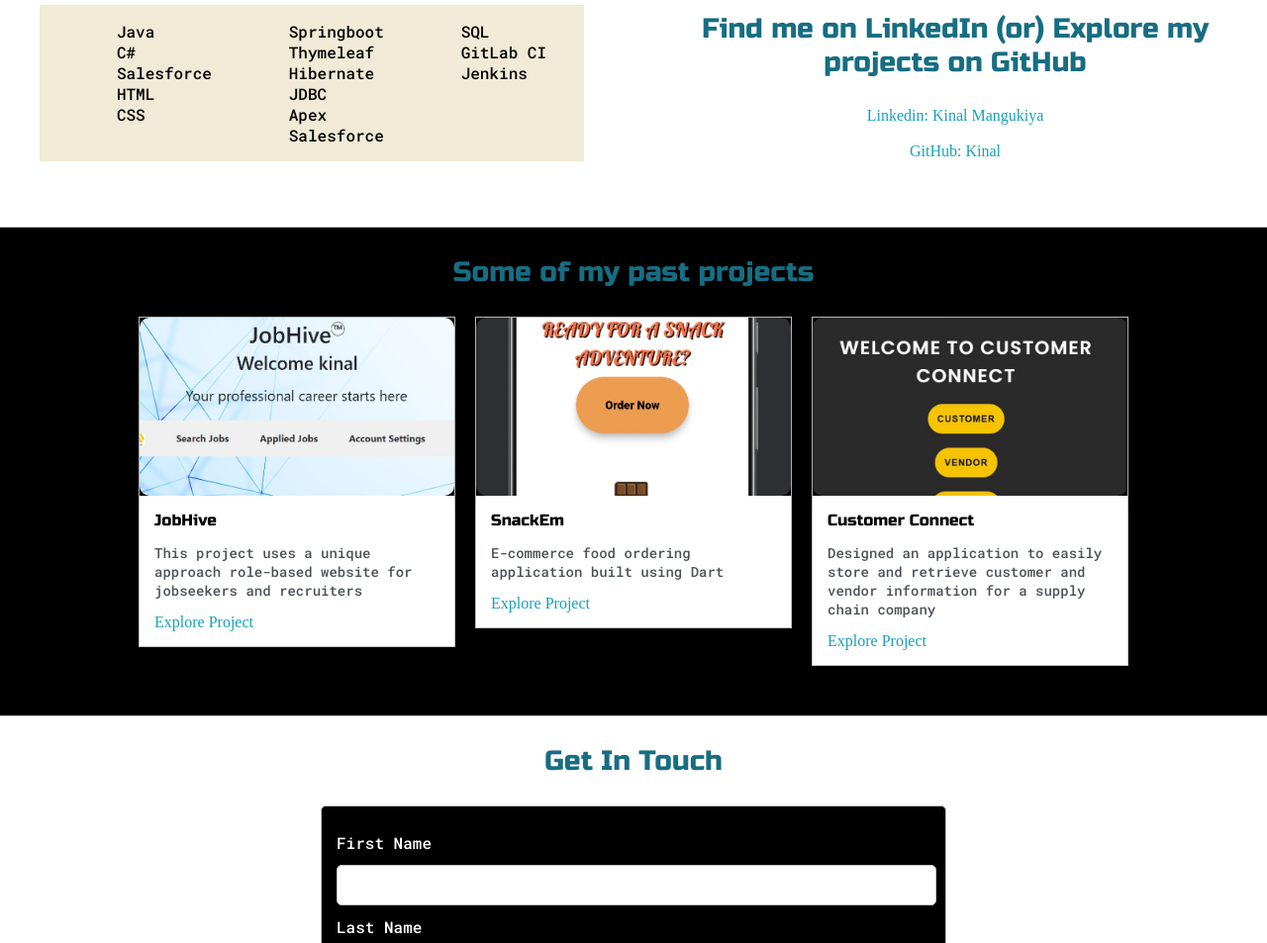
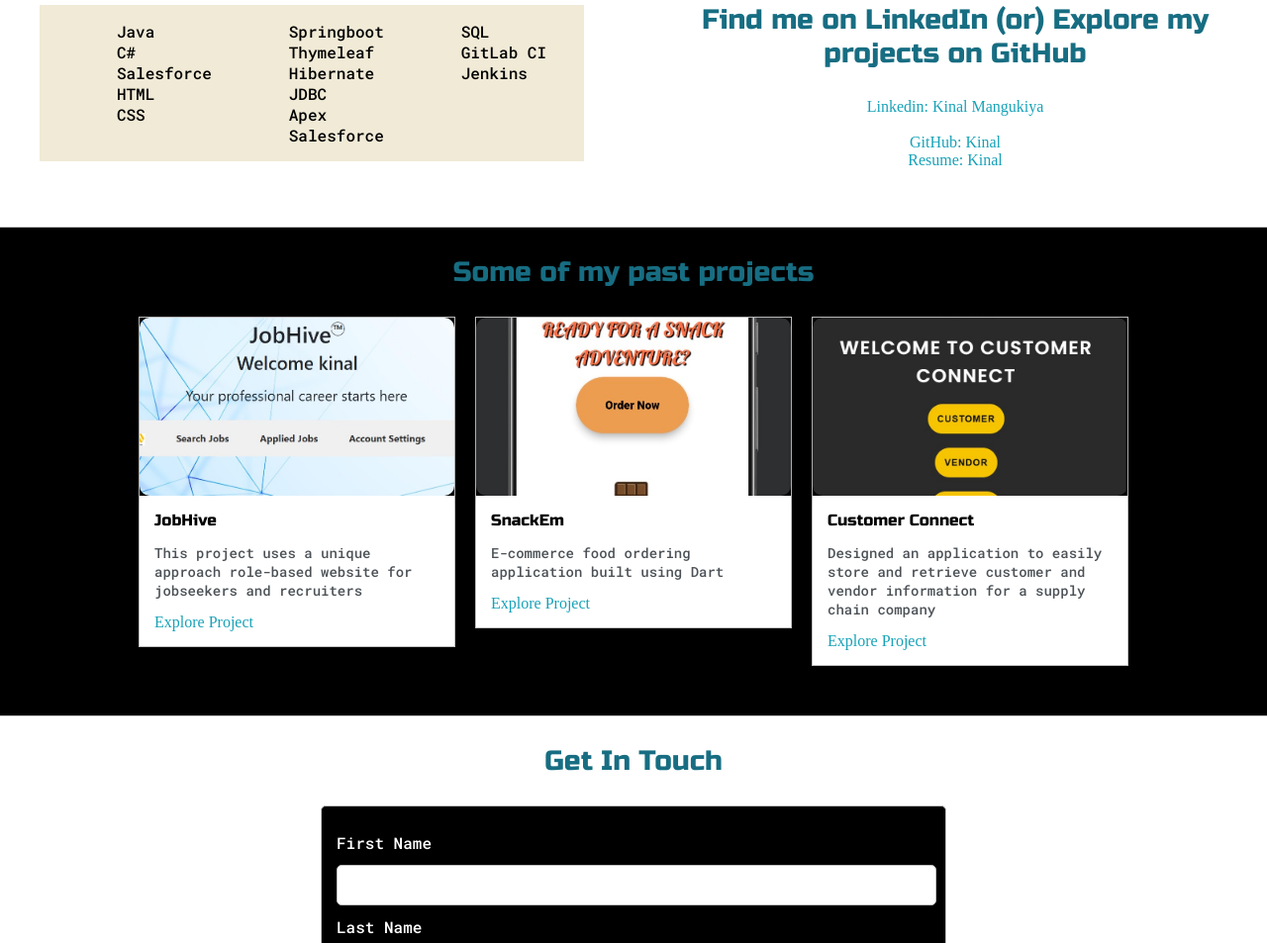
Before and after one commit to Kinal0/portfolio, a plain HTML site: page index.html in a window 1280 px wide. Shown: the part 1081-2034 px from the top of the page at 99% size. Drawn offline with Linux system fonts and the light colour scheme.

Commit message:
Added resume

```diff
--- a/index.html
+++ b/index.html
@@ -175,6 +175,8 @@
 					<a id="hovering" target="_blank" href="https://www.linkedin.com/in/mankinal4704">Linkedin: Kinal Mangukiya</a>
 					<br>
 					<a id="hovering" target="_blank" href="https://github.com/Kinal0">GitHub: Kinal</a>
+					<a id="hovering" target="_blank" href="docs/resume.pdf">Resume: Kinal</a>
+
 				</div>
 			</div>
 
```
Also changed, not shown: 1 other file.
